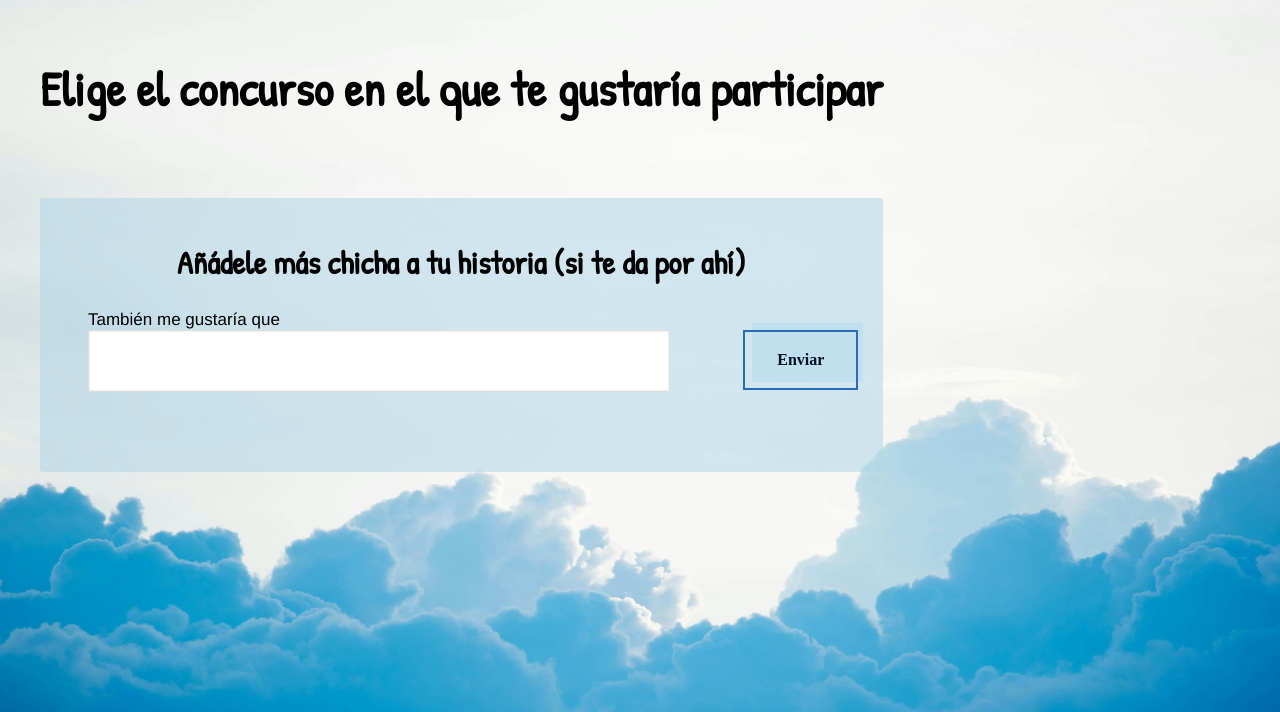
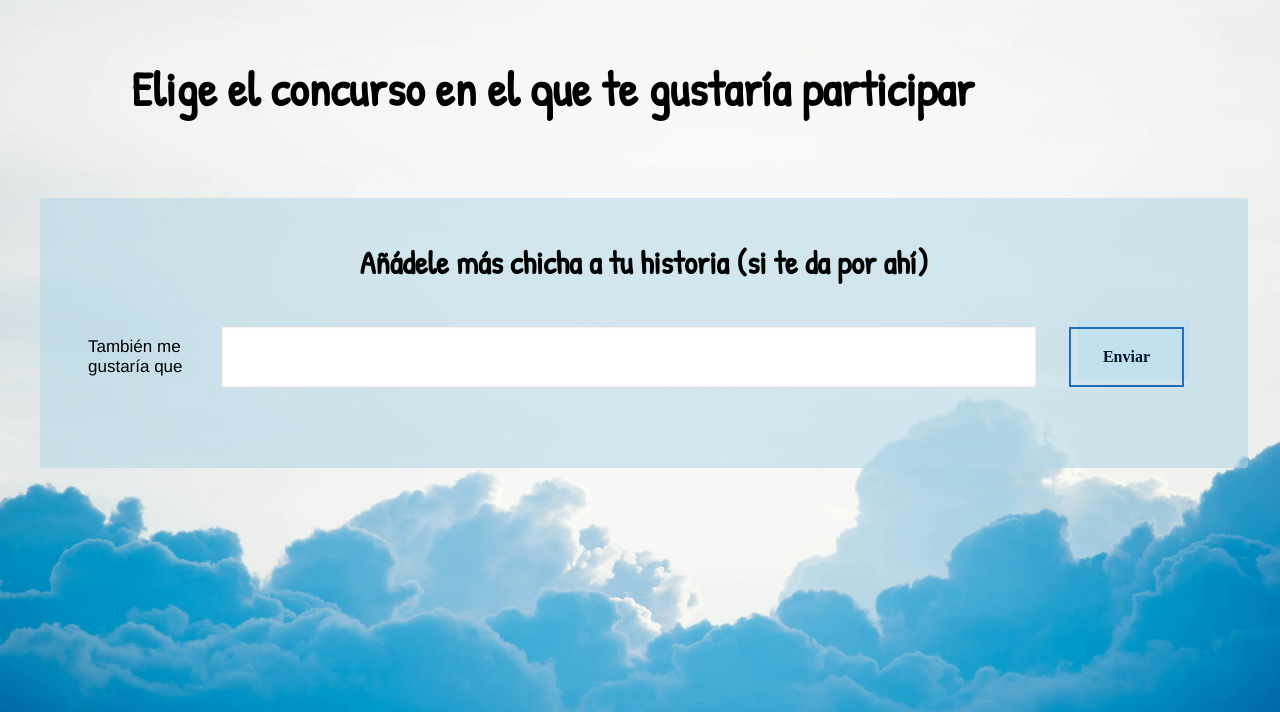
Before and after one commit to JoseGarciaMT/liateratura, a Flask app: template code/templates/concursos.html in a window 1280 px wide. Shown: the top 712 px of the page. Run offline with Flask 3, Linux system fonts and the light colour scheme; the template is opened without the code that fills it, so the values that code supplies are empty; parts of the project's set-up code (start-up, migrations or seed data) failed here and were passed over; some web fonts are replaced.

Commit message:
fixing css issues

```diff
--- a/code/main.py
+++ b/code/main.py
@@ -163,7 +163,7 @@
     if not "restriction_cond" in session or difference >= time_lapse:
         if request.method == 'GET':
             content = {}
-            content["text1"] = "Necesito que enumeres lo que consideres que podría afectar tus posibilidades de poder participar en un concurso literario"
+            content["text1"] = "Necesito que enumeres lo que consideres que podría mermar tus posibilidades de ser aceptado para entrar a participar en un certamen literario"
             content["text2"] = "(nacionalidad, lugar de residencia, edad, y, en caso de que sea aplicable, centro de estudios en el que estás matriculado):"
             return render_template('index.html', content=content)
         else:
@@ -215,8 +215,8 @@
 
     else:
         session["selected_contest"] = request.form.get('select_contest_form')
+        print("\n"+session["selected_contest"]+"\n", file=sys.stderr)
         story_addons_text = regex.sub(r"^\W*|\W*$", "", request.form.get('story_addons_form'))+"."
-        print("\n"+story_addons_text+"\n", file=sys.stderr)
         if len(story_addons_text) > 2:
             story_addons_idx = [k for k, v in story_addons.items() if SequenceMatcher(None, unidecode(story_addons_text), unidecode(v)).ratio() > .88]
 
@@ -247,6 +247,8 @@
         selected_contest = session["selected_contest"]
         input_params["story_addons"] = regex.sub(r"\.+$", "",
                                                  story_addons.get(session["story_addons"], "ostentara cierto sarcasmo."))
+
+        print("\n"+selected_contest+"\n", file=sys.stderr)
         input_params["bases"] = contest.final_bases.get(int(selected_contest))
 
         sc_path = os.path.join(root_path, "data", "stories", f"{selected_contest}.pkl")
--- a/code/static/styles/main.css
+++ b/code/static/styles/main.css
@@ -44,12 +44,14 @@
 }
 
 .loading {
-    background: #FFFFFF95 url('../chaplin.gif') no-repeat center center;
+    background: #FFFFFF url('../chaplin.gif') no-repeat center center;
     display: none;
-    position: absolute;
-    height: 100%;
-    width: 100%;
-    z-index: 9999999;
+    position:fixed;
+    width:100%;
+    height:100%;
+    top:0px;
+    left:0px;
+    z-index:1000;
 }
 
 .button-52 {
@@ -126,28 +128,14 @@
     justify-items: center;
     position: absolute;
     display: grid;
-    grid-template-rows: auto auto auto;
+    grid-template-rows: 40% auto;
     width: 55%;
-    height: 85%;
-    margin: 1em 2.5em;
+    height: 80%;
+    margin: 2em 2.5em;
     padding: .5em 3em 1em 3em;
     box-shadow: rgba(0, 0, 0, 0.25) 0px 54px 55px, rgba(0, 0, 0, 0.12) 0px -12px 30px, rgba(0, 0, 0, 0.12) 0px 4px 6px, rgba(0, 0, 0, 0.17) 0px 12px 13px, rgba(0, 0, 0, 0.09) 0px -3px 5px;
 }
 
-#feed_message {
-    font-size: 16px;
-    position: relative;
-    height: 70%;
-    width: 100%;
-    padding: 25px;
-}
-
-#button4change {
-    position: absolute;
-    z-index: 999:
-    bottom: 1%;
-    right: 1%;
-}
 
 .restrict_msg {
     position: relative;
@@ -167,16 +155,32 @@
 }
 
 .joining_form_wrapper {
+    margin-top: .5em;
     position: relative;
+    grid-row: 2;
+    display: grid;
+    grid-template-rows: 1fr auto;
+    justify-content: center;
+    height: 100%;
+    width: 100%;
+}
+
+#feed_message {
+    font-size: 16px;
+    position: relative;
+    grid-row: 1;
+    height: 25vh;
+    width: 50vw;
+    padding: 25px;
+}
+
+
+#button4change {
+    position: relative;
+    z-index: 999:
     grid-row: -1;
-    display: grid;
-    justify-content: center;
 }
-/*
-.joining_form_wrapper {
 
-}
- */
 
 .button-53 {
   background-color: #30a7c9;
@@ -355,9 +359,7 @@
     font-size: 3em;
 }
 
-h2 {
-    font-size: 2em;
-}
+
 
 .loading_title {
     position: relative;
@@ -393,15 +395,6 @@
     background-color: #FFFFFF50;
     padding: 1em;
     box-shadow: rgba(50, 50, 93, 0.25) 0px 30px 60px -12px inset, rgba(0, 0, 0, 0.3) 0px 18px 36px -18px inset;
-}
-
-.generate_story {
-    position: relative;
-    grid-row: 3;
-    background-color: #b1d6e690;
-    border-radius: 3px;
-    margin: 0em 2em;
-    padding: 1em 3em 5em 3em;
 }
 
 
@@ -464,21 +457,51 @@
     }
 
 
+.generate_story {
+    position: relative;
+    grid-row: 3;
+    background-color: #b1d6e690;
+    border-radius: 3px;
+    margin: 0em 2em;
+    padding: 1em 3em 5em 3em;
+    display: grid;
+    gird-template-columns: auto 1fr auto;
+    gird-template-rows: auto 1fr auto;
+    grid-gap: 1em;
+    align-items: center;
+    justify-content: center;
+}
+
+h2 {
+    font-size: 2em;
+    grid-row: 1;
+    grid-column: 1 / 4;
+}
+
+
+
+#story_addons_label {
+    font-size: 17px;
+    grid-column: 1;
+    grid-row: 2;
+}
+
 input[type=text] {
+    grid-column: 2;
+    grid-row: 2;
     background: white;
     border: 1px solid #DDD;
     border-radius: 1px;
     box-shadow: 0 0 3px #DDD inset;
     color: #595757;
     padding: 5px 10px;
-    width: 75%;
+    width: 62vw;
     height: 50px;
     outline: none;
     font-size: 17px;
     font-family: "Arimo", serif;
-    transition: 0.2s
+    transition: 0.2s;
     }
-
 
 input[type=text]:focus{
     border: 1px solid #db9c2e;
@@ -486,24 +509,32 @@
     border-radius:4px 4px 0 0;
     }
 
+
+#button4change2story {
+    position: relative;
+    grid-column: 3;
+    grid-row: 2;
+}
+
+
 datalist {
-    margin: .1em 1em 1em 10em;
     overflow-y: auto;
     box-sizing: border-box;
-    display: block;
-    position: absolute;
+    display: inline;
+    position: relative;
+    grid-row: 3;
+    grid-column: 1 / 4;
     background-color: #212529;
     border: 1px solid #404449;
     border-radius: 0 0 4px 4px;
-    padding: 5px;
-    max-height: 10rem;
+    padding: 7px;
+    max-height: 12rem;
     border: 1px solid #db9c2e;
     box-shadow: 0px 0px 3px 0px #db9c2e;
-
 }
 
 option {
-    color: white;
+    color: #faf9f6;
     padding: 4px;
     margin-bottom: 1px;
     font-size: 18px;
@@ -516,9 +547,6 @@
     }
 
 
-label {
-    font-size: 17px;
-}
 
 .cont_story_rules {
     display: none;
--- a/code/templates/concursos.html
+++ b/code/templates/concursos.html
@@ -10,7 +10,7 @@
 </head>
 
 <body>
-    <div id="loading" class="loading"><h1 id="loading_title" class="loading_title">La IA, pensando muy fuerte....</h1></div>
+    <div id="loading" class="loading"><h1 id="loading_title" class="loading_title">La IA, rumiando a todo trapo....</h1><br></div>
     <div class="contest_wrapper" id="contest_chooser">
         <div class="contest_chooser" id="contest_chooser">
             <h1>Elige el concurso en el que te gustaría participar</h1>
@@ -36,15 +36,15 @@
 
         <form method="post" class="generate_story" id="generate_story" onsubmit="trigger()">
             <h2>Añádele más chicha a tu historia (si te da por ahí)</h1>
-            <label for="browser">También me gustaría que </label>
             <input type="hidden" id="select_contest_form" name="select_contest_form" value="0">
+            <label id="story_addons_label" for="browser">También me gustaría que </label>
             <input type="text" list="" name="story_addons_form" id="story_addons_form" autocomplete="off">
             <datalist id="addons_opts">
                 {%for stadd in story_addons%}
                     <option value="{{stadd}}">{{stadd}}</option>
                 {%endfor%}
             </datalist>
-            <button class="button-51" id="button4change" role="button" type="submit" value="submit">Enviar</button>
+            <button class="button-51" id="button4change2story" role="button" type="submit" value="submit">Enviar</button>
         </form>
      </div>
 
@@ -69,7 +69,7 @@
         };
 
         function trigger(){
-            document.getElementById("button4change").style.display = "none";
+            document.getElementById("button4change2story").style.display = "none";
             document.getElementById("loading").style.display = "block";
         };
 
@@ -79,17 +79,15 @@
             datalist = id.nextElementSibling;
             var minWidth = datalist.offsetWidth;
 
-
             function outputsize(){
               if (id.offsetWidth < minWidth ){
-                datalist.style.minwidth = id.offsetWidth+'px';
+                datalist.style.minwidth = (id.offsetWidth+25)+'px';
               }else{
-                datalist.style.width = id.offsetWidth+'px';
+                datalist.style.width = (id.offsetWidth+25)+'px';
               }
             }
 
             new ResizeObserver(outputsize).observe(id);
-
 
             id.addEventListener("input", function(e){
                 datalist.style.display = "block";
@@ -108,7 +106,6 @@
                 }
             });
 
-
             id.addEventListener("click", function(e){
 
                 let hide = 1;
@@ -123,7 +120,6 @@
                 }
             });
 
-
             document.addEventListener("click", function(e){
 
               if (e.target.tagName == "OPTION"){
@@ -136,7 +132,6 @@
             });
 
             datalist.style.display = "none";
-
         }
 
 
--- a/code/templates/cuento.html
+++ b/code/templates/cuento.html
@@ -7,7 +7,6 @@
     <title>liateratura</title>
     <link rel='icon' href='/static/feather_icon.png' type='image/png' >
     <link rel="stylesheet" type="text/css" href="{{ url_for('static',filename='styles/main.css') }}">
-    <!-- Google tag (gtag.js) -->
     <script async src="https://www.googletagmanager.com/gtag/js?id=AW-16808012795"></script>
 </head>
 
--- a/code/templates/index.html
+++ b/code/templates/index.html
@@ -13,7 +13,7 @@
 
 
 <body>
-    <div id="loading" class="loading"></div>
+    <div id="loading" class="loading"><h1 id="loading_title" class="loading_title">La IA, pensando muy fuerte....</h1><br></div>
     <div class="cond_requester" id="cond_requester">
         <div class="restrict_msg" id="restrict_msg" >
             {{content.text1 | safe}}
@@ -23,7 +23,6 @@
         </div>
         <form method="post" class="joining_form_wrapper" id="joining_form_wrapper" onsubmit="trigger()">
             <textarea id="feed_message" name="user_conds" placeholder="Por ejemplo: Soy de Madrid, tengo 36 años y vivo en Valencia, donde me hallo cursando un máster en la Universidad de ídem." required></textarea>
-            <br>
             <input type="hidden" id="joining_form" name="joining_form" value="0">
             <button class="button-53" id="button4change" role="button" type="submit" value="submit">Enviar</button>
         </form>
--- a/data/utils/story_addons.csv
+++ b/data/utils/story_addons.csv
@@ -5,3 +5,5 @@
 4,la pérdida de un helado oscuro de leche merengada lleve a un conflicto irresoluble entre dos de los personajes.
 5,se ambiente en un planeta de otra galaxia donde el agua no se componga de hidrógeno y oxígeno.
 6,esté escrito al estilo de Camilo José Cela.
+7,aparecieran tetas y dragones.
+8,fuera un poco picante.
```
